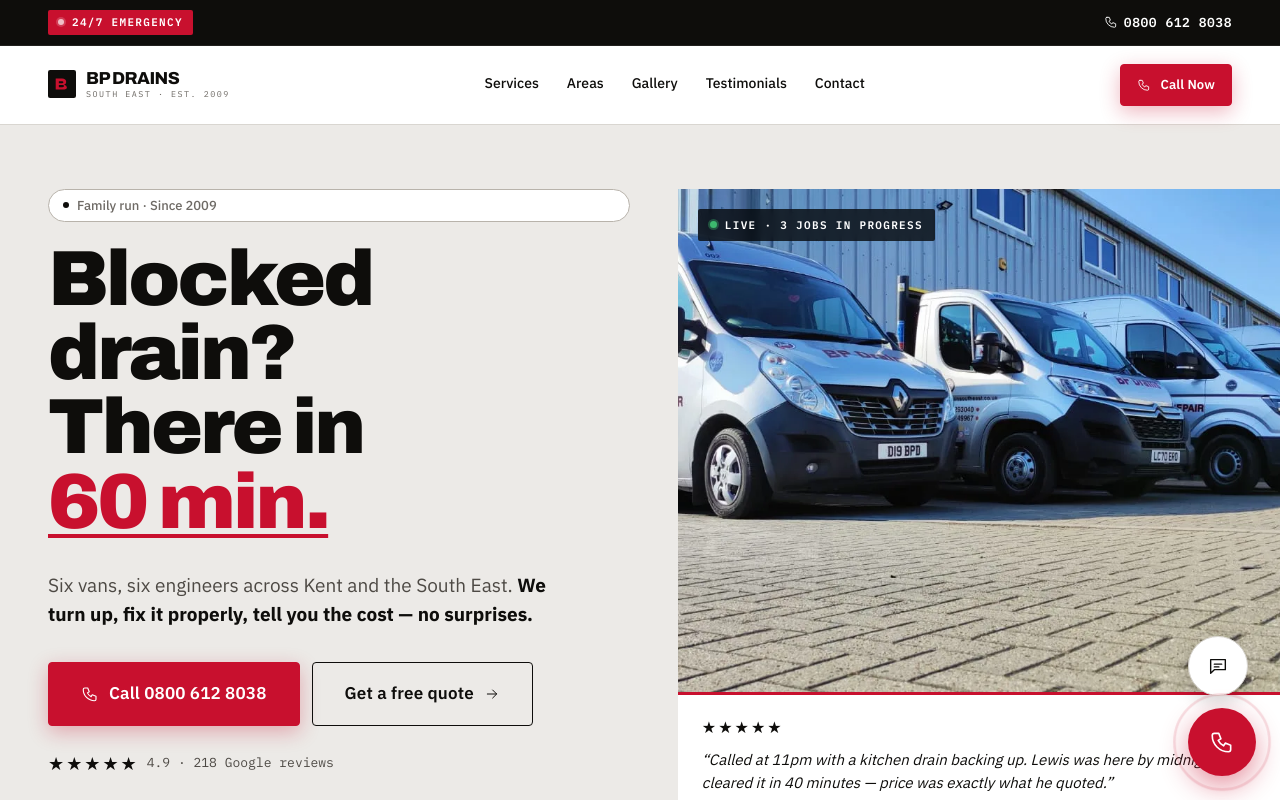
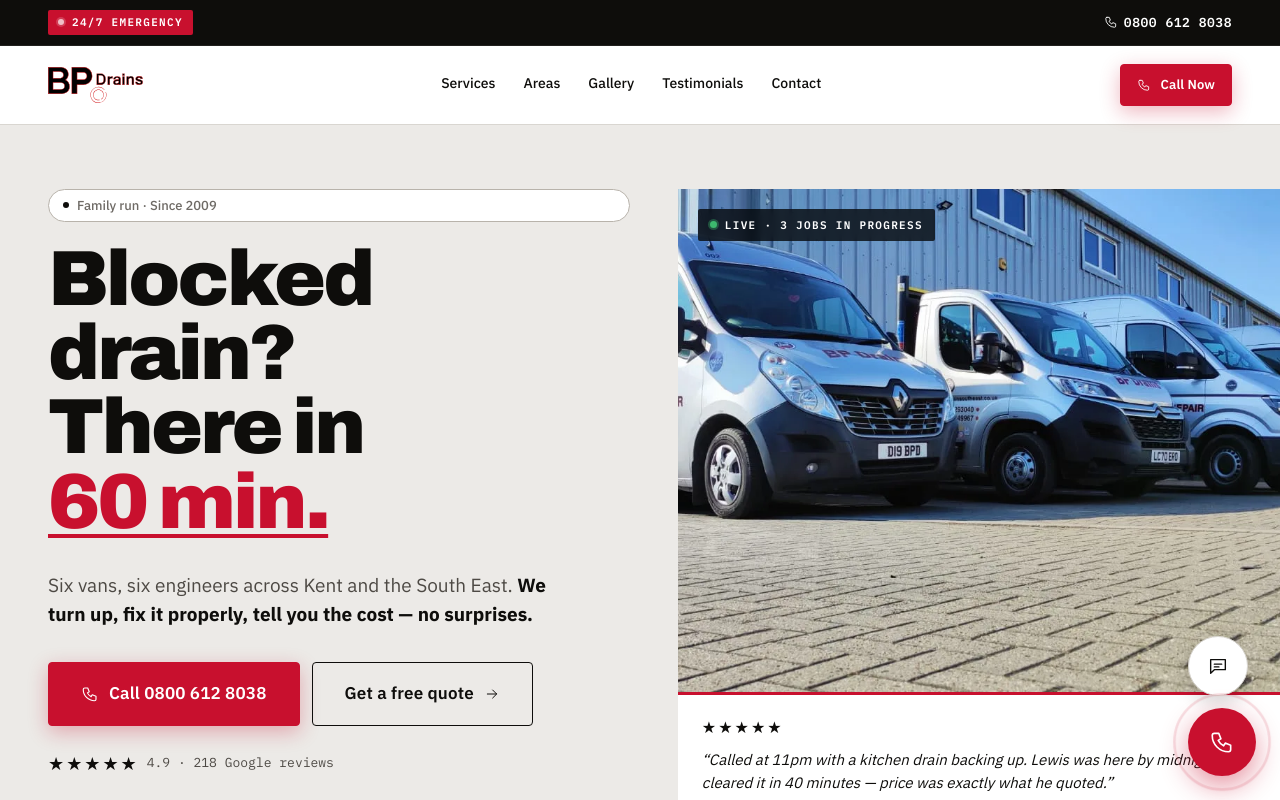
Before and after one commit to discoverable-dude/bp-drains, a Next.js app: page / in a window 1280 px wide. Shown: the top 800 px of the page. Built offline with nearby package versions, Linux system fonts and the light colour scheme.

Commit message:
Replace placeholder inline SVG with real BP Drains logo
Switches Logo component from a custom-drawn "B" letterform to the actual
bp-drains-logo.svg asset, sized proportionally from its 421:159 aspect ratio.

https://claude.ai/code/session_01GkyFztPjFMJLXMoZFW3scV

```diff
--- a/src/components/Logo.tsx
+++ b/src/components/Logo.tsx
@@ -1,37 +1,27 @@
 import Link from 'next/link';
+import Image from 'next/image';
 
 interface LogoProps {
   onDark?: boolean;
   size?: 'sm' | 'md' | 'lg';
 }
 
-export default function Logo({ onDark, size = 'md' }: LogoProps) {
-  const fg = onDark ? '#FFFFFF' : 'var(--bp-ink)';
-  const heightMap = { sm: 22, md: 28, lg: 40 };
+const ASPECT = 421.24 / 159.01;
+
+export default function Logo({ size = 'md' }: LogoProps) {
+  const heightMap = { sm: 28, md: 36, lg: 52 };
   const h = heightMap[size];
+  const w = Math.round(h * ASPECT);
 
   return (
-    <Link href="/" style={{ display: 'inline-flex', alignItems: 'center', gap: 10 }}>
-      <svg width={h} height={h} viewBox="0 0 40 40" style={{ flex: '0 0 auto' }} aria-hidden>
-        <rect width="40" height="40" rx="3" fill={fg} />
-        <path d="M11 28 L11 12 L20 12 Q26 12 26 17 Q26 20 23 21 Q27 22 27 25 Q27 28 21 28 Z M15.5 19 L20 19 Q22 19 22 17.5 Q22 16 20 16 L15.5 16 Z M15.5 24.5 L20.5 24.5 Q23 24.5 23 23 Q23 21.5 20.5 21.5 L15.5 21.5 Z" fill="#C8102E" />
-      </svg>
-      <div style={{ display: 'flex', flexDirection: 'column', lineHeight: 1 }}>
-        <span style={{
-          fontFamily: 'var(--bp-font-display)',
-          fontWeight: 800,
-          fontSize: h * 0.62,
-          letterSpacing: '-0.03em',
-          color: fg,
-        }}>BP DRAINS</span>
-        <span style={{
-          fontFamily: 'var(--bp-font-mono)',
-          fontSize: h * 0.30,
-          letterSpacing: '0.18em',
-          color: onDark ? 'rgba(255,255,255,0.55)' : 'var(--bp-fg-muted)',
-          marginTop: 3,
-        }}>SOUTH&nbsp;EAST · EST.&nbsp;2009</span>
-      </div>
+    <Link href="/" style={{ display: 'inline-flex', alignItems: 'center' }}>
+      <Image
+        src="/logos/bp-drains-logo.svg"
+        alt="BP Drains South East"
+        width={w}
+        height={h}
+        priority
+      />
     </Link>
   );
 }
```
